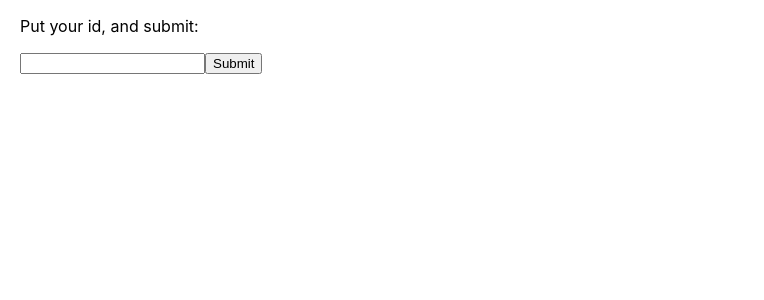
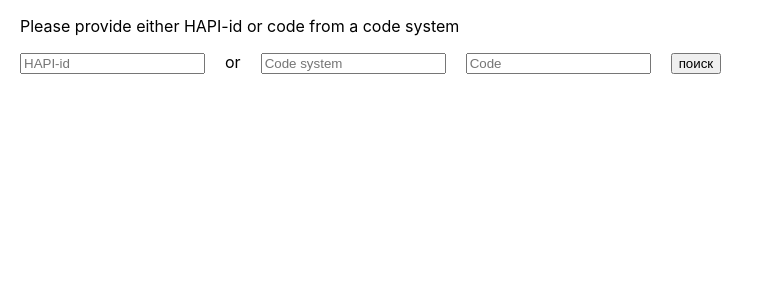
Before and after one commit to Conteir/HAPI, a React (Create React App) app: page / in a window 1280 px wide. Shown: the top 300 px of the page, without its empty margins (0-764 px from the left). Built offline with nearby package versions, Linux system fonts and the light colour scheme.

Commit message:
search for codes

```diff
--- a/src/index.css
+++ b/src/index.css
@@ -18,3 +18,10 @@ code {
   font-family: source-code-pro, Menlo, Monaco, Consolas, 'Courier New',
     monospace;
 }
+input {
+  margin-right: 20px;
+}
+
+.marginRight {
+  margin-right: 20px;
+}
--- a/src/index.js
+++ b/src/index.js
@@ -110,6 +110,14 @@ class MyPage extends React.Component {
       uglyId: '',
       response: ''
     };
+    this.state = {
+      codeSystem: '',
+      response: ''
+    };
+    this.state = {
+      code: '',
+      response: ''
+    };
 
   }
 
@@ -121,7 +129,9 @@ class MyPage extends React.Component {
 
   mySubmitHandler = (event) => {
     event.preventDefault();
+    if (this.state.uglyId!=null) {
     //alert("You are sending " + this.state.uglyId);
+
     fetch('https://api.helsedirektoratet.no/innhold/innhold/' + this.state.uglyId,
     {
       method: 'GET',
@@ -131,8 +141,28 @@ class MyPage extends React.Component {
       }
     }
     )
+
+
     .then(response => response.json())
     .then(data => this.responseHandler(data));
+  }
+
+  else {
+    fetch('https://api.helsedirektoratet.no/innhold/innhold?kodeverk=' + this.state.codeSystem + "&kode=" + this.state.code,
+    {
+      method: 'GET',
+      headers: {
+        'Accept': 'application/json',
+        'Ocp-Apim-Subscription-Key' : '89b72a3ad5cf4723b3f489c3eb4d82a1'
+      }
+    }
+    )
+
+
+    .then(response => response.json())
+    .then(data => this.responseHandler(data));
+  }
+
   }
 
   responseHandler = (data) => {
@@ -148,19 +178,50 @@ class MyPage extends React.Component {
       uglyId: event.target.value
     });
   }
+  ChangeHandlerCode = (event) => {
+    this.setState({
+      code: event.target.value
+    });
+  }
+  ChangeHandlerCodeSystem = (event) => {
+    this.setState({
+      codeSystem: event.target.value
+    });
+  }
 
   render() {
     return (
       <div>
         <form onSubmit={this.mySubmitHandler}>
-          <p>Put your id, and submit:</p>
+          <p>Please provide either HAPI-id or code from a code system</p>
           <input
+            id="id"
             type='text'
+            autoComplete="off"
+            placeholder="HAPI-id"
             value={this.state.uglyId}
             onChange={evt => this.myChangeHandler(evt)}
           />
+          <span class="marginRight">or</span>
+            <input
+            id="codeSystem"
+            type='text'
+            autoComplete="off"
+            placeholder="Code system"
+            value={this.state.codeSystem}
+            onChange={evt => this.ChangeHandlerCodeSystem(evt)}
+          />
+           <input
+            type='text'
+            autoComplete="off"
+            id="code"
+            placeholder="Code"
+            value={this.state.code}
+            onChange={evt => this.ChangeHandlerCode(evt)}
+          />
           <input
             type='submit'
+            value="поиск"
           />
         </form>
         <div><pre>{this.state.response}</pre></div>
```
